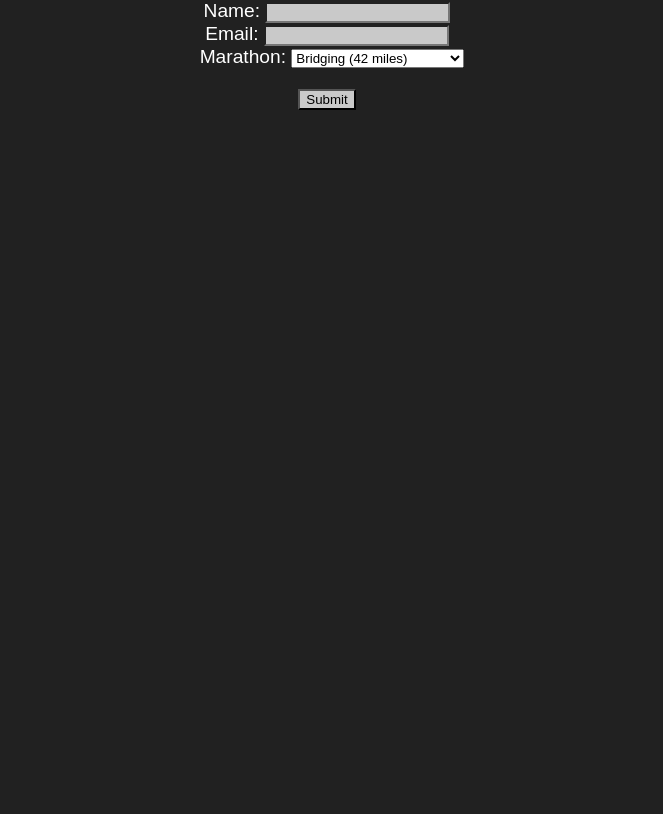
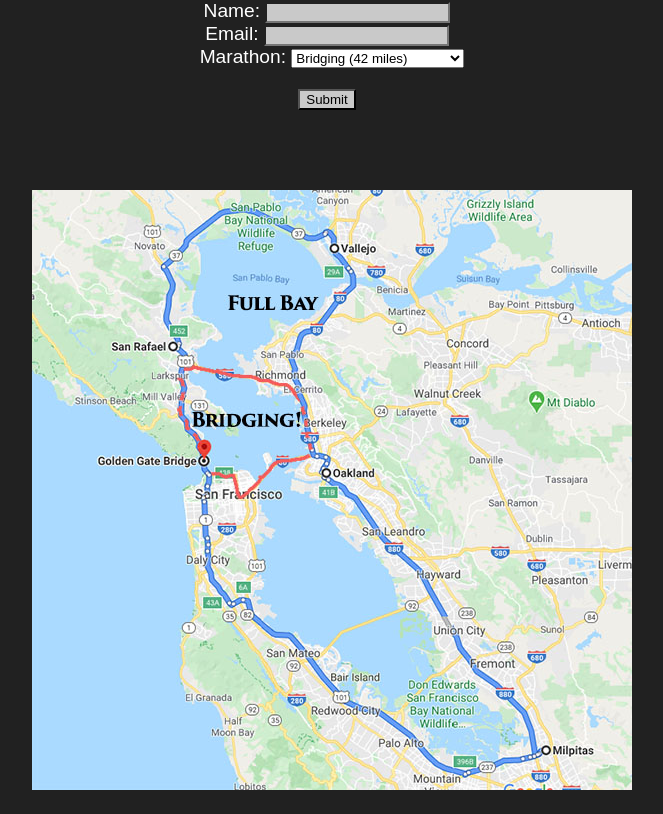
Before and after one commit to shredinger137/marathon, a React (Create React App) app in the folder site/: page / in a window 1280 px wide. Shown: the part 443-1257 px from the top of the page, without its empty margins (308-971 px from the left). Before the commit the page ends 800 px from the top, so only its background shows below. Built offline with nearby package versions, Linux system fonts and the light colour scheme; no server answers.

Commit message:
Image on front

```diff
--- a/site/src/components/Signup.js
+++ b/site/src/components/Signup.js
@@ -1,9 +1,9 @@
 import React from 'react';
 import '../App.css';
 import '../css/common.css'
-import { Route, Switch } from "react-router-dom";
 import axios from 'axios';
 import { config } from "../config.js";
+var route = require('../img/route.jpg');
 
 //This has turned into a front page. Apparently
 //it's not a form component anymore. Oh well.
@@ -86,6 +86,9 @@ class Signup extends React.Component {
           </p>
         </div>
         <div id="error" style={{ display: "none" }}><p>An error occured. Please try again later. If it continues, email <a href="mailto:admin@rrderby.org">admin@rrderby.org</a>.</p></div>
+        <br /><br />
+        <img src={route}></img>
+        <br /><br />
       </div>
     );
   }
```
Also changed, not shown: site/src/img/route.jpg (added).
